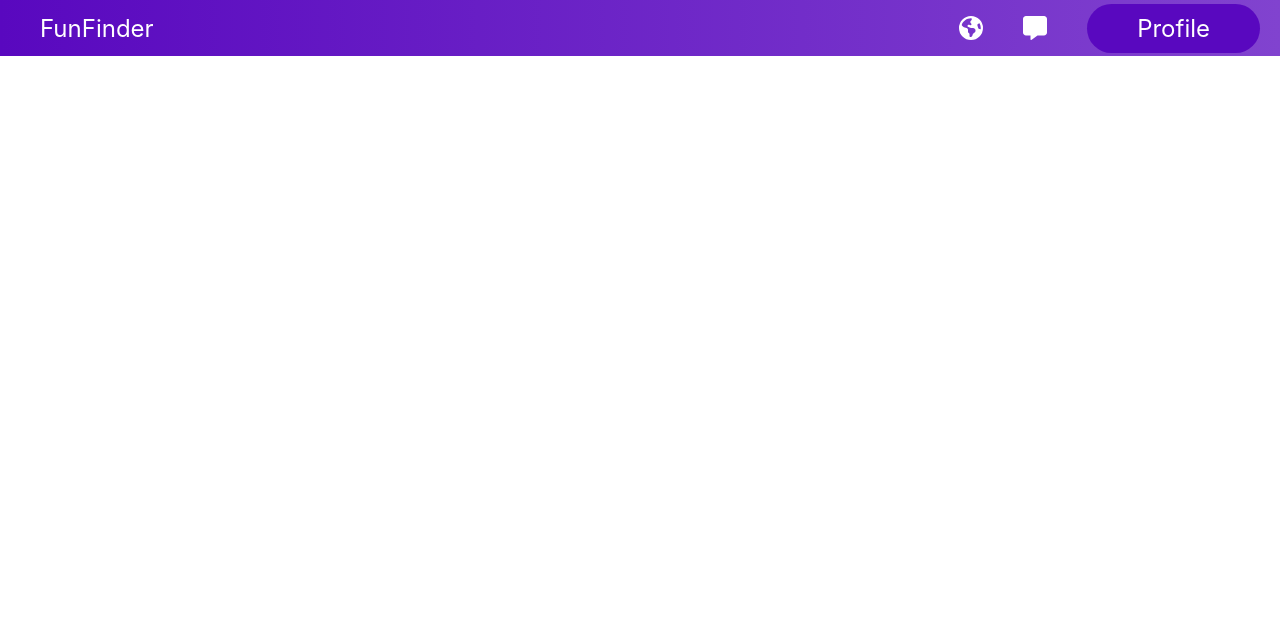
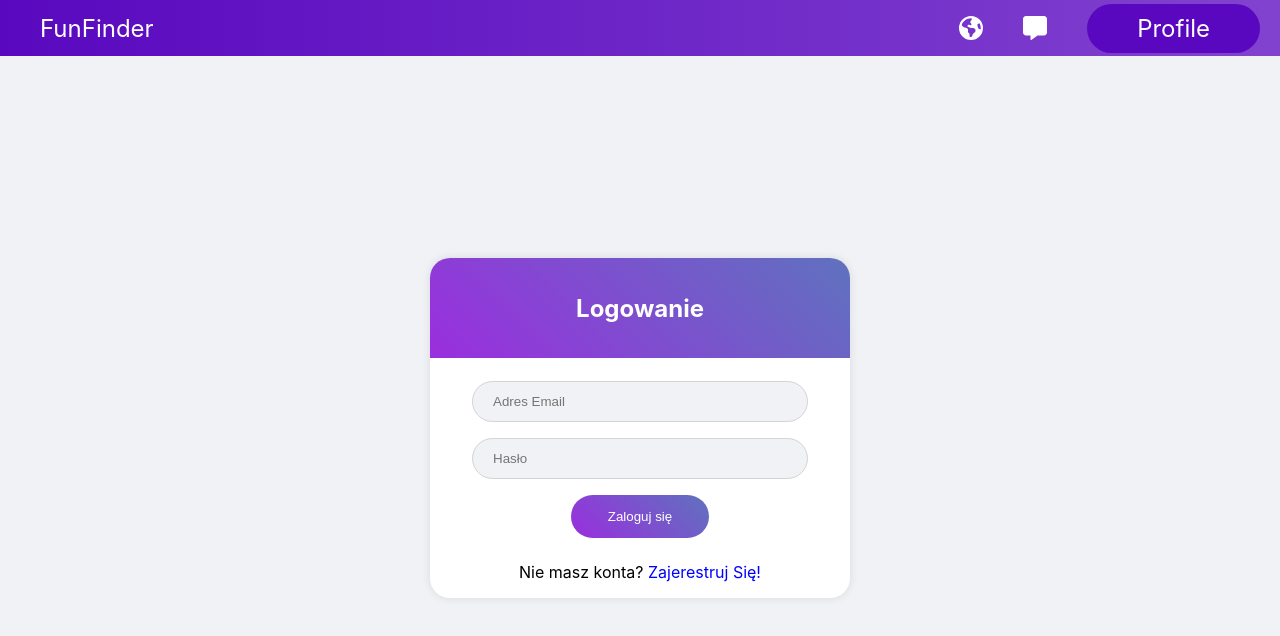
Before and after one commit to Lukang11/Inzynierka, a React (Create React App) app in the folder fun-finder-frontend/: page /login in a window 1280 px wide. Before the commit this address had no page. Shown: the top 636 px of the page. Built offline with nearby package versions, Linux system fonts and the light colour scheme.

Commit message:
login page

```diff
--- a/fun-finder-frontend/src/App.js
+++ b/fun-finder-frontend/src/App.js
@@ -2,6 +2,7 @@ import "./App.css";
 import Header from "./Components/Header/Header";
 import { BrowserRouter, Routes, Route } from "react-router-dom";
 import ProfilePage from "./Components/ProfilePage/ProfilePage";
+import Login from "./Components/Login/Login";
 
 function App() {
   return (
@@ -10,6 +11,7 @@ function App() {
         <Header></Header>
         <Routes>
           <Route path="/profile" element={<ProfilePage />} />
+          <Route path="/login" element={<Login />} />
         </Routes>
       </div>
     </BrowserRouter>
--- /dev/null
+++ b/fun-finder-frontend/src/Components/Login/Login.css
@@ -0,0 +1,63 @@
+.login-container {
+    display: flex;
+    justify-content: center;
+    align-items: center;
+    height: 93vh;
+    background-color: #f0f2f5;
+}
+
+.form-container {
+    width: 100%;
+    max-width: 420px;
+    background-color: white;
+    box-shadow: 0px 0px 10px 0px rgba(0,0,0,0.1);
+    border-radius: 20px;
+    text-align: center;
+}
+
+.title {
+    width: 100%;
+    height: 100px;
+    background: linear-gradient(45deg, #9a2ede, #5f72be);
+    display: flex;
+    justify-content: center;
+    align-items: center;
+    border-radius: 20px 20px 0 0;
+    margin-bottom: 15px;
+    user-select: none;
+}
+
+.title h2 {
+    color: white;
+    margin: 0;
+}
+
+.form-container input[type="email"],
+.form-container input[type="password"] {
+    width: 80%;
+    padding: 12px 20px;
+    margin: 8px 0;
+    box-sizing: border-box;
+    border: 1px solid lightgrey;
+    border-radius: 25px;
+    background-color: #f0f2f5;
+}
+
+.form-container button[type="submit"] {
+    width: 33%;
+    padding: 14px 20px;
+    margin: 8px 0;
+    border: none;
+    border-radius: 25px;
+    background: linear-gradient(45deg, #9a2ede, #5f72be);
+    color: white;
+    cursor: pointer;
+}
+
+.form-container button[type="submit"]:hover {
+    background: linear-gradient(230deg, #9a2ede, #5f72be);
+}
+
+.signupText a {
+    color: blue;
+}
--- /dev/null
+++ b/fun-finder-frontend/src/Components/Login/Login.js
@@ -0,0 +1,56 @@
+import React, { useState } from "react";
+import "./Login.css";
+
+const Login = () => {
+    const [email, setEmail] = useState("");
+    const [password, setPassword] = useState("");
+
+    const handleSubmit = (e) => {
+        e.preventDefault();
+        console.log("Email: ", email);
+        console.log("Password: ", password);
+    };
+
+    return (
+        <div className="login-container">
+            <div className="form-container">
+                <div className="title">
+                    <h2>Logowanie</h2>
+                </div>
+                <form onSubmit={handleSubmit}>
+                    <div className="input-field">
+                        <label htmlFor="email"></label>
+                        <input
+                            type="email"
+                            id="email"
+                            placeholder="Adres Email"
+                            value={email}
+                            onChange={(e) => setEmail(e.target.value)}
+                            required
+                        />
+                    </div>
+                    <div className="input-field">
+                        <label htmlFor="password"></label>
+                        <input
+                            type="password"
+                            id="password"
+                            placeholder="Hasło"
+                            value={password}
+                            onChange={(e) => setPassword(e.target.value)}
+                            required
+                        />
+                    </div>
+                    <div className="submit-btn">
+                        <button type="submit">Zaloguj się</button>
+                    </div>
+                </form>
+                <div className="signupText">
+                    <p>Nie masz konta? <a href="/register">Zajerestruj Się!</a></p>
+                </div>
+            </div>
+
+        </div>
+    );
+};
+
+export default Login;
```
